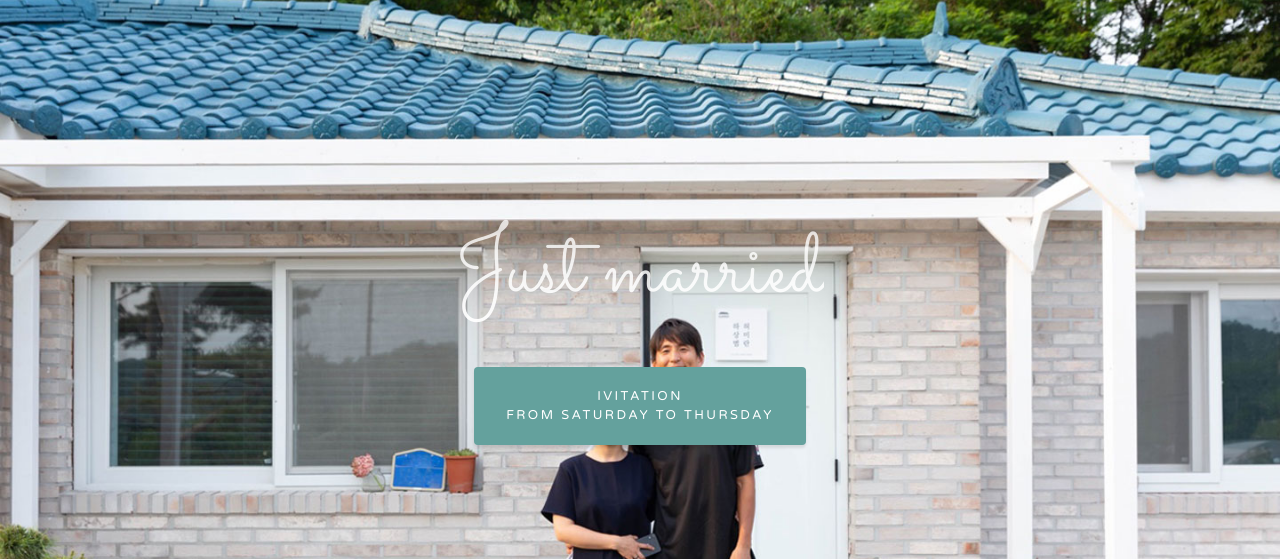
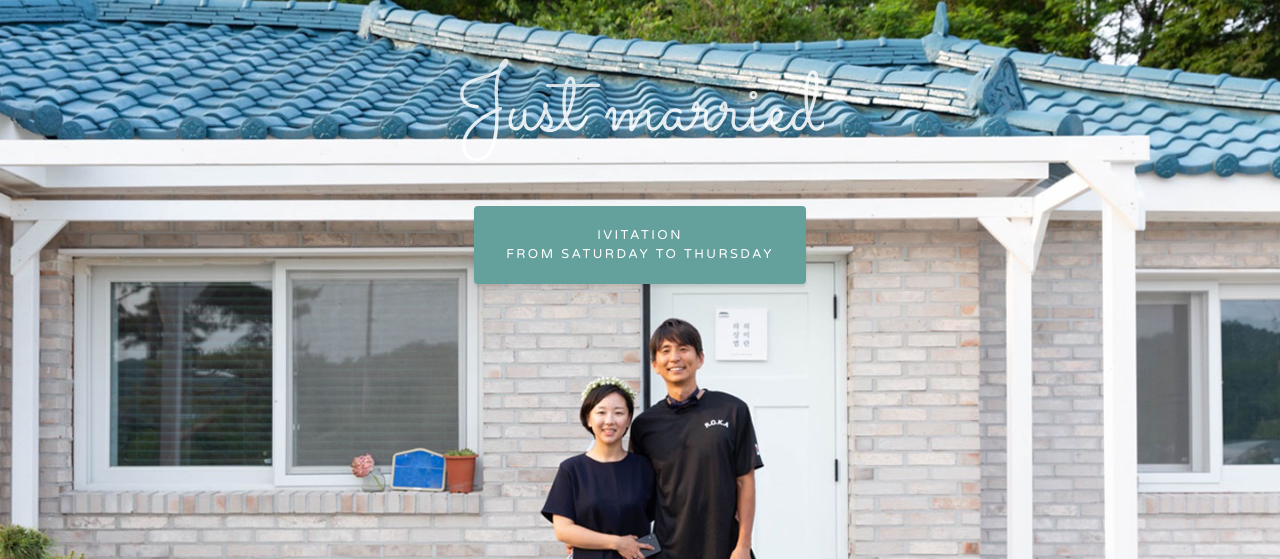
Before and after one commit to f4strada/f4strada.github.io, a plain HTML site: page index.html in a window 1280 px wide. Shown: the part 802-1361 px from the top of the page. Drawn offline with nearby package versions, Linux system fonts and the light colour scheme; a web font is replaced by a local one.

Commit message:
Update index.html

```diff
--- a/index.html
+++ b/index.html
@@ -55,7 +55,7 @@
         <div class="masthead2">
             <div class="container d-flex h-100 align-items-center">
                 <div class="mx-auto text-center">
-                    <h1 class="" style="font-family: 'Sacramento', cursive;margin-top:-10rem">Just married</h1>
+                    <h1 class="" style="font-family: 'Sacramento', cursive;margin-top:-23rem">Just married</h1>
                     <a class="btn btn-primary js-scroll-trigger" href="#about">ivitation<br>From Saturday to Thursday</a>
                 </div>
             </div>
```
